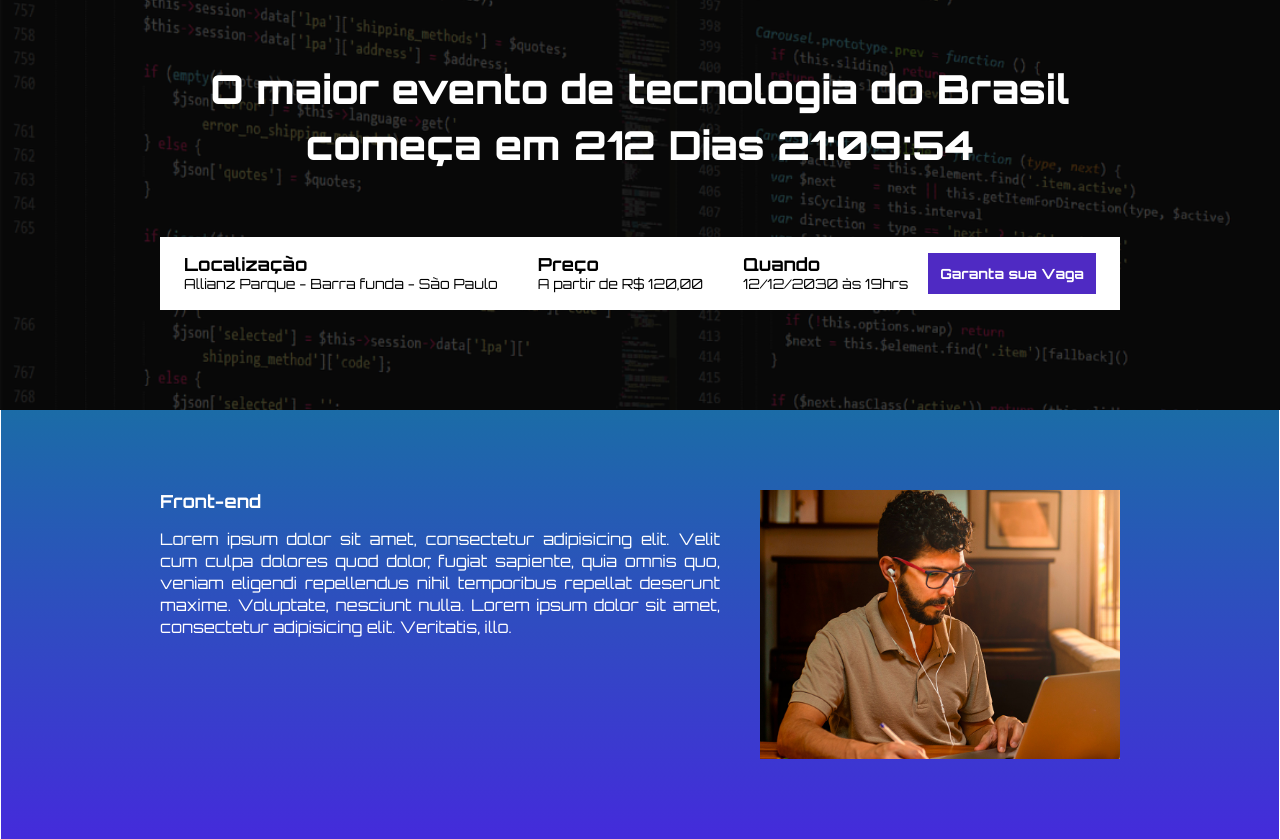
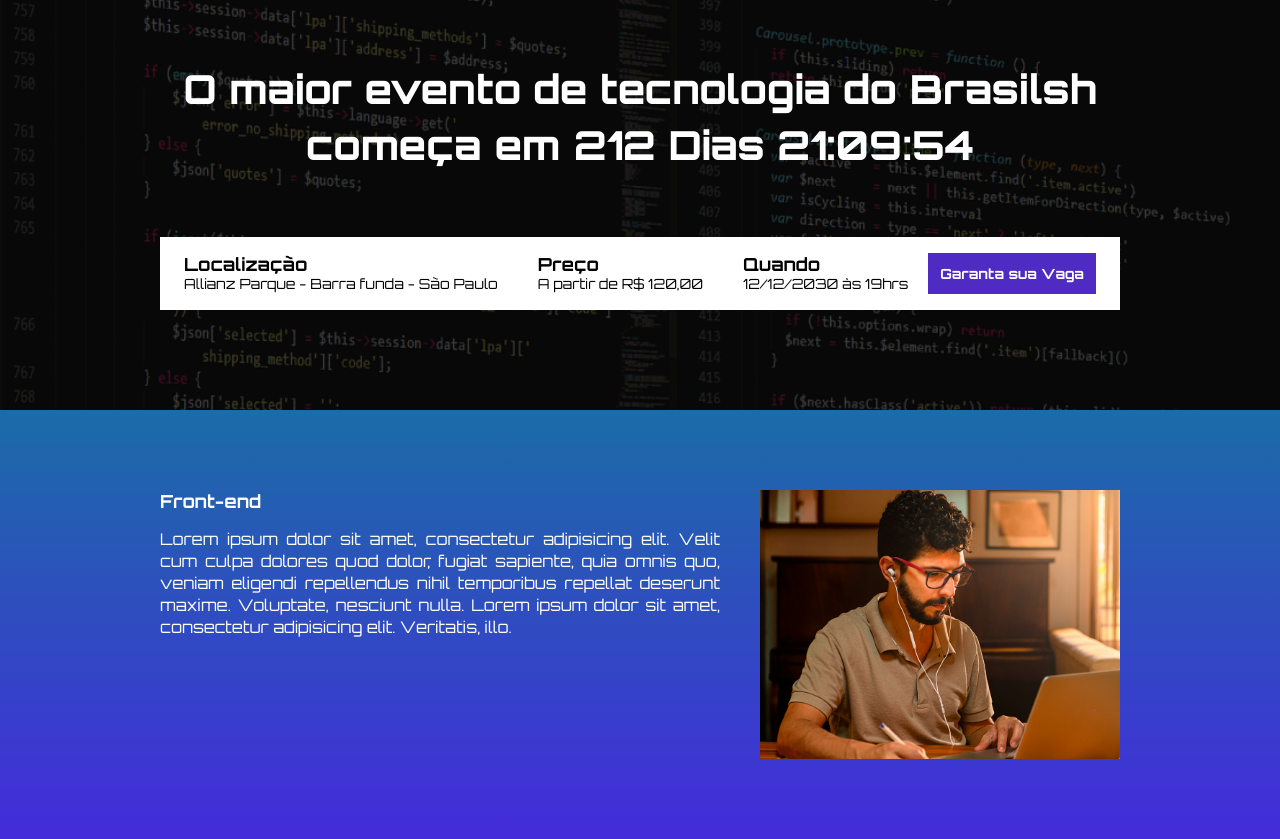
Before and after one commit to Nilson-Nascimento/landing_page_ebac, a website built with Parcel: page src/index.html in a window 1280 px wide. Shown: the part 167-1006 px from the top of the page. Built offline with nearby package versions, Linux system fonts and the light colour scheme.

Commit message:
Update Event.v2

```diff
--- a/src/index.html
+++ b/src/index.html
@@ -17,7 +17,7 @@
         <!-- HERO -->
         <div class="container">
             <img class="hero__logo" src="./images/ebac_logo.svg" alt="Logo EBAC">
-            <p class="hero__text">O maior evento de tecnologia do Brasil <span id="counter"></span> </p>
+            <p class="hero__text">O maior evento de tecnologia do Brasilsh <span id="counter"></span> </p>
             <div class="infos-bar">
                 <ul class="infos-bar__infos">
                     <li class="infos-bar__infos__item">
--- a/src/styles/_event.scss
+++ b/src/styles/_event.scss
@@ -4,8 +4,7 @@
     display: block;
     padding: 80px 0;
     background-image: linear-gradient(#1b6ca7,#442bdb);
-    border: solid .5px;
-    border-top: none;
+    // border-top: none;
 
     // background-color: red;
 
@@ -27,10 +26,7 @@
 
     &--image-left{
 
-        .event__details{
-            // margin-left: 40px;
-            // margin-right: 0;
-        }
+
         .container{
             flex-direction: row-reverse;
         }
```
Also changed, not shown: dist/index.html, dist/styles/main.css, 1 other file.
